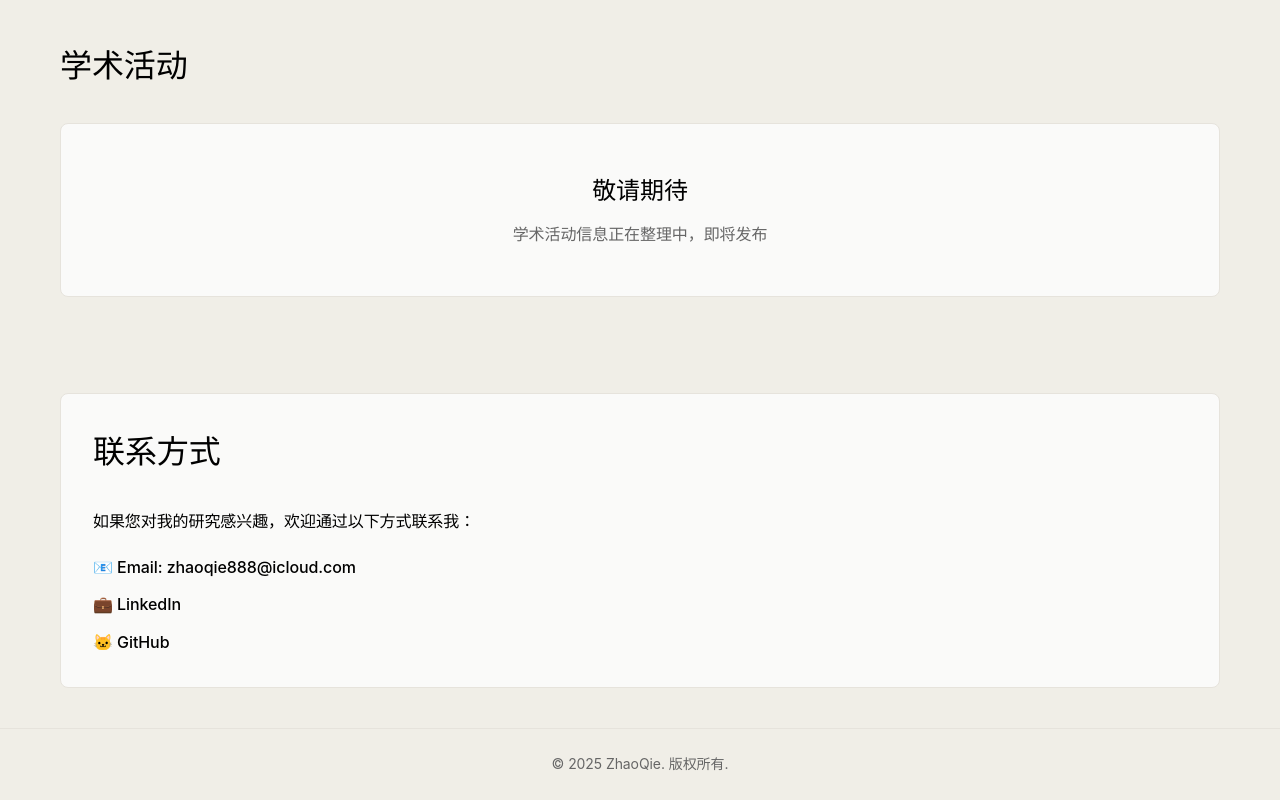
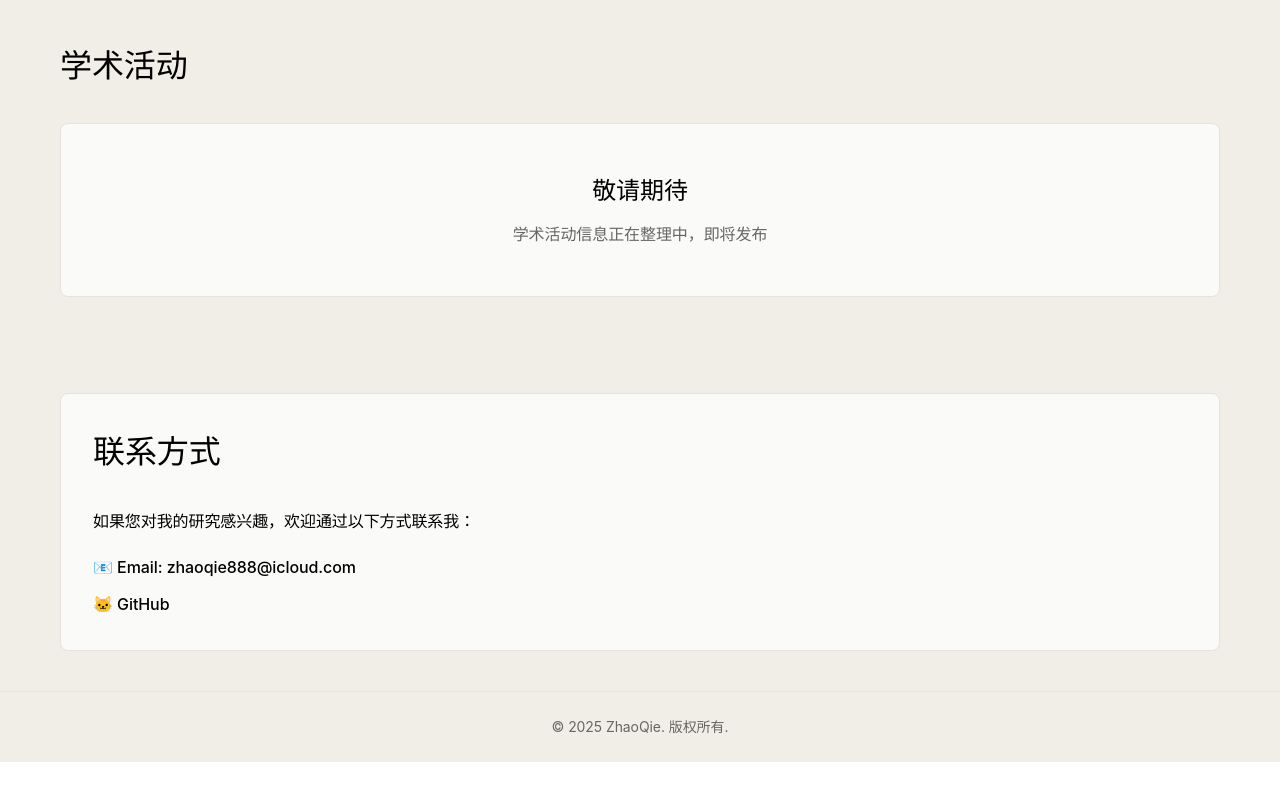
Before and after one commit to Holidayrabbit/MyBlog, a React (Vite) app: page /MyBlog/academic in a window 1280 px wide. Shown: the part 1369-2169 px from the top of the page. After the commit the page ends 2131 px from the top, so only its background shows below. Built offline with nearby package versions, Linux system fonts and the light colour scheme.

Commit message:
fix:off link

```diff
--- a/src/pages/Academic.tsx
+++ b/src/pages/Academic.tsx
@@ -87,9 +87,9 @@
               <a href="mailto:zhaoqie888@icloud.com" className="contact-link">
                 📧 Email: zhaoqie888@icloud.com
               </a>
-              <a href="https://www.linkedin.com/in/fulin-zhao-261479308/" target="_blank" rel="noopener noreferrer" className="contact-link">
+              {/* <a href="https://www.linkedin.com/in/fulin-zhao-261479308/" target="_blank" rel="noopener noreferrer" className="contact-link">
                 💼 LinkedIn
-              </a>
+              </a> */}
               <a href="https://github.com/Holidayrabbit" target="_blank" rel="noopener noreferrer" className="contact-link">
                 🐱 GitHub
               </a>
--- a/src/pages/Resume.tsx
+++ b/src/pages/Resume.tsx
@@ -99,9 +99,9 @@
               <a href="https://github.com/Holidayrabbit" target="_blank" rel="noopener noreferrer" className="contact-item">
                 🔗 GitHub
               </a>
-              <a href="https://www.linkedin.com/in/fulin-zhao-261479308/" target="_blank" rel="noopener noreferrer" className="contact-item">
+              {/* <a href="https://www.linkedin.com/in/fulin-zhao-261479308/" target="_blank" rel="noopener noreferrer" className="contact-item">
                 💼 LinkedIn
-              </a>
+              </a> */}
             </div>
           </section>
         </div>
```
